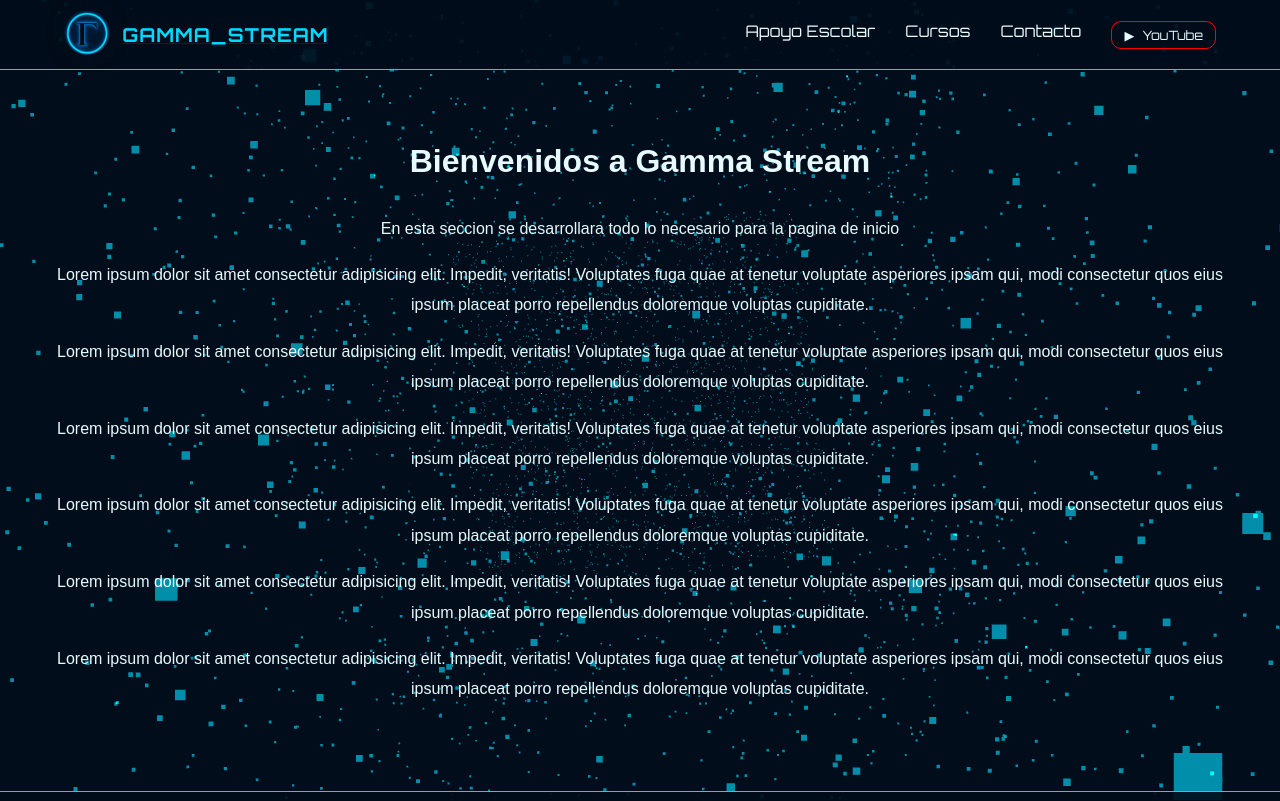
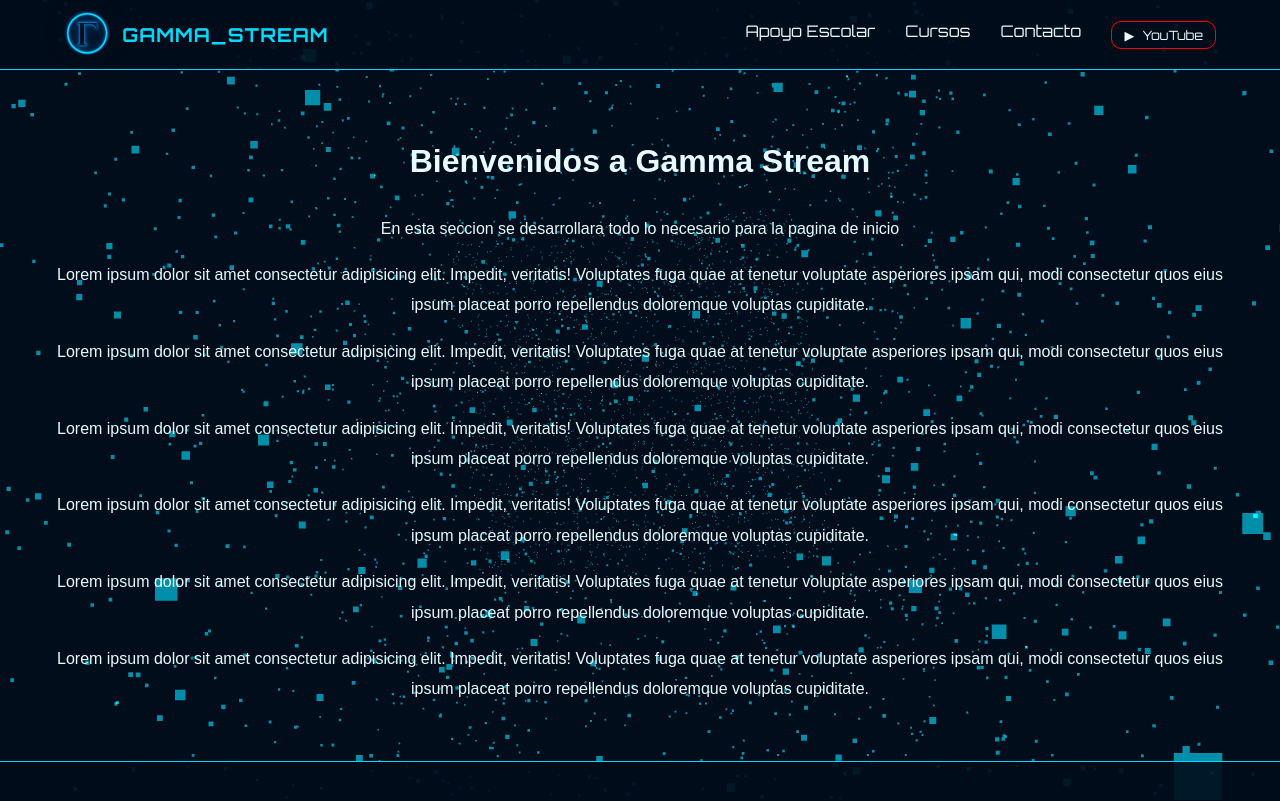
Before and after one commit to AleeCruz/Gamma_Stream_V1.1, a website built with Vite: page index.html in a window 1280 px wide. Shown: the top 801 px of the page. Built offline with nearby package versions, Linux system fonts and the light colour scheme; animation ran at ten frames a second.

Commit message:
Actualizacion: Se actualizo footer

```diff
--- a/css/style.css
+++ b/css/style.css
@@ -16,6 +16,11 @@ body {
     font-family: sans-serif;
     overflow-x: hidden;
     color: var(--light);
+
+
+    display: flex;
+    flex-direction: column;
+    min-height: 100vh; /* Fuerza al body a medir toda la pantalla */
 }
 
 /* 2. ELEMENTOS DE FONDO Y ESTRUCTURA */
@@ -31,6 +36,9 @@ main {
     z-index: 1;
     margin: 20px;
     padding: 20px;
+
+    /* ESTO ES LO NUEVO */
+    flex: 1; /* Le dice al main que crezca para ocupar todo el espacio sobrante */
 }
 
 h1, h2, p {
@@ -88,6 +96,7 @@ header nav ul li a.btn-youtube:hover {
     font-size: 1.2rem;
     text-transform: uppercase;
     letter-spacing: 1px;
+    text-decoration: none;
 }
 
 .nav-links {
@@ -109,7 +118,10 @@ header nav ul li a.btn-youtube:hover {
     color: var(--neon);
     text-shadow: 0 0 8px var(--glow);
 }
-
+.link-gammastream {
+    text-decoration: none; /* Esto quita la línea debajo del nombre */
+    display: flex;         /* Ayuda a alinear el texto con el logo si fuera necesario */
+}
 /* Botón Especial YouTube Header */
 .btn-youtube {
     display: inline-flex;
@@ -135,7 +147,6 @@ header nav ul li a.btn-youtube:hover {
     background-color: var(--blue-black);
     border-top: 1px solid var(--neon);
     padding: 60px 8% 20px 8%;
-    margin-top: 50px;
     position: relative;
     z-index: 1;
 }
```
